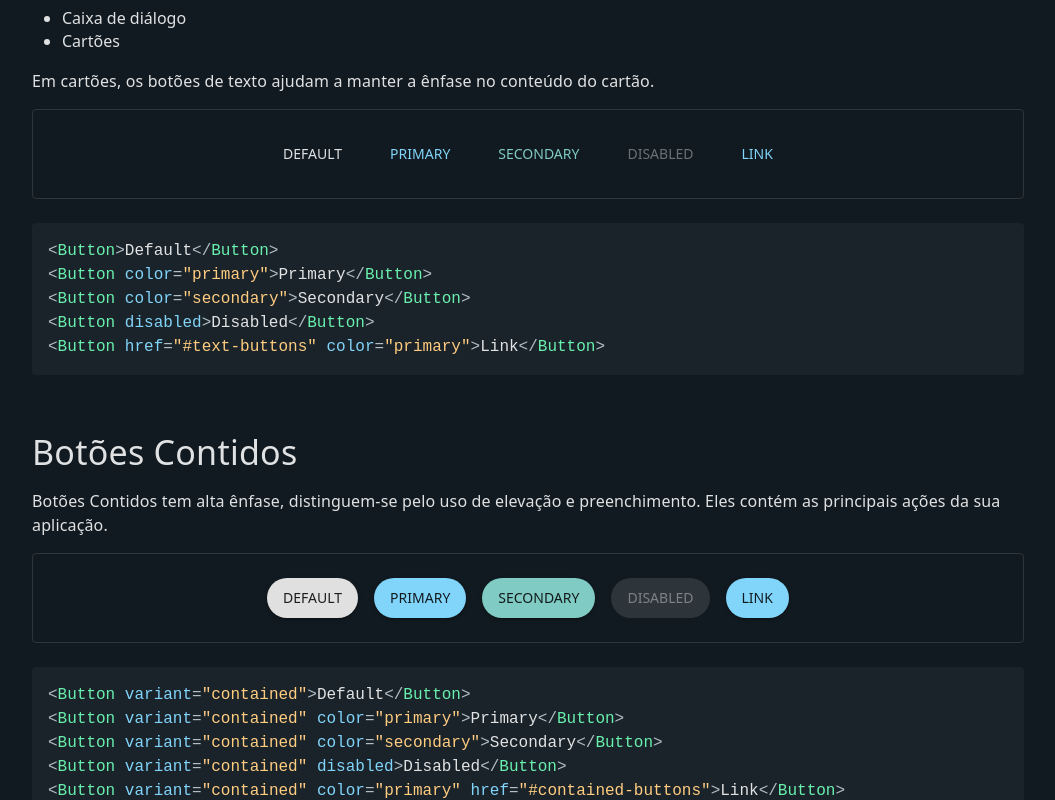
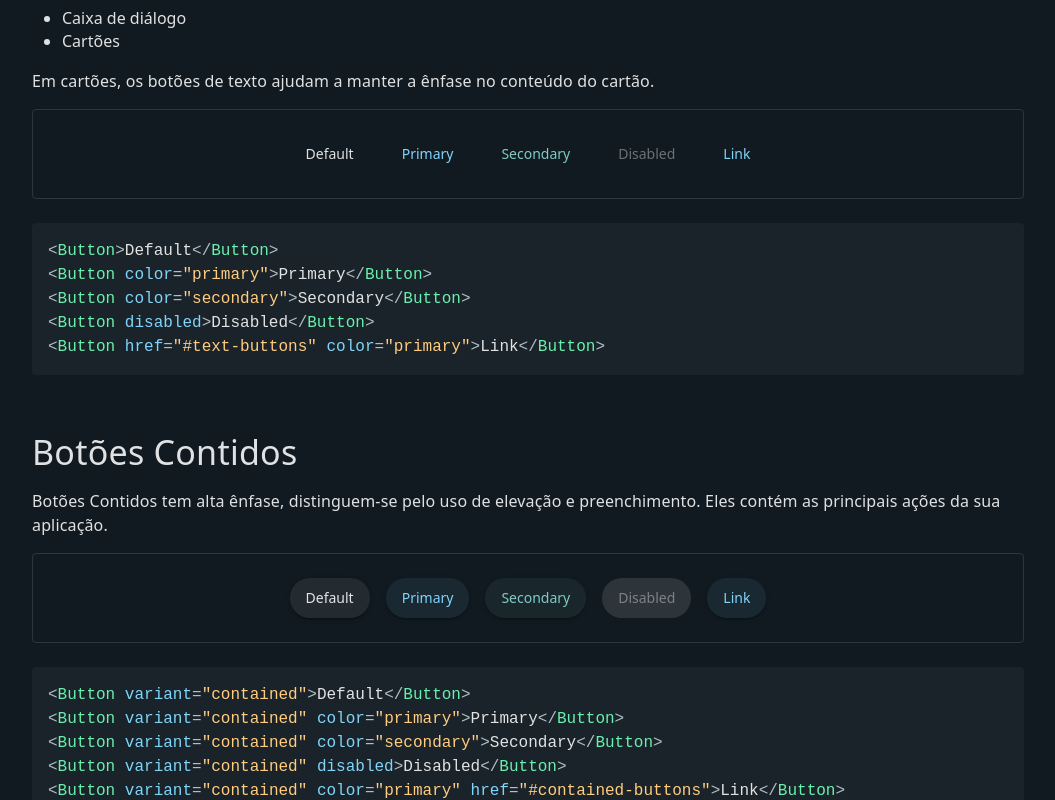
Before and after one commit to deyvischarles/xnorlax, a Next.js app: page /design in a window 1280 px wide. Shown: the part 7080-7880 px from the top of the page, without its empty margins (112-1167 px from the left). Built offline with nearby package versions, Linux system fonts and the light colour scheme; no server answers.

Commit message:
Updating button styles

```diff
--- a/src/styles/Button/index.ts
+++ b/src/styles/Button/index.ts
@@ -15,11 +15,9 @@ const Button = styled.button<Ibutton>`
     border: none;
     border-radius: 20px;
     height: 40px;
-    line-height: 40px;
     padding: 0 16px;
     font-size: 14px;
     font-weight: 500;
-    text-transform: uppercase;
     vertical-align: middle;
     text-align: center;
     cursor: pointer;
@@ -110,74 +108,74 @@ const Button = styled.button<Ibutton>`
     }
 
     ${props => props.variant === "contained" && css`
-        color: rgba(0, 0, 0, .87);
-        background-color: #e0e0e0;
+        color: ${props => props.theme.colors.primaryText};
+        background-color: ${props => props.theme.colors.hovered};
         box-shadow: 0px 3px 1px -2px rgba(0,0,0,0.2), 0px 2px 2px 0px rgba(0,0,0,0.14), 0px 1px 5px 0px rgba(0,0,0,0.12);
 
         &:hover {
             box-shadow: 0px 2px 4px -1px rgb(0 0 0 / 20%), 0px 4px 5px 0px rgb(0 0 0 / 14%), 0px 1px 10px 0px rgb(0 0 0 / 12%);
-            background-color: #d5d5d5;
+            background-color: ${props => props.theme.colors.hovered};
         }
 
         &:active {
-            background-color: #d5d5d5;
+            background-color: ${props => props.theme.colors.hovered};
         }
 
         &:focus {
-            background-color: #d5d5d5;
+            background-color: ${props => props.theme.colors.hovered};
         }
 
         .ripple {
-            background: ${props => props.theme.colors.wavesOnRaised};
+            background: ${props => props.theme.colors.waves};
         }
 
         ${props.color === "primary" && css`
-            color: ${props => props.theme.colors.primaryColorContrast};
-            background-color: ${props => props.theme.colors.primaryColor};
+            color: ${props => props.theme.colors.primaryColor};
+            background-color: ${props => props.theme.colors.hoveredPrimary};
 
             i {
-                color: ${props => props.theme.colors.primaryColorContrast};
+                color: ${props => props.theme.colors.primaryColor};
             }
 
             &:hover {
-                background-color: ${props => props.theme.colors.primaryColor};
+                background-color: ${props => props.theme.colors.hoveredPrimary};
             }
 
             &:active {
-                background-color: ${props => props.theme.colors.primaryColor};
+                background-color: ${props => props.theme.colors.hoveredPrimary};
             }
 
             &:focus {
-                background-color: ${props => props.theme.colors.primaryColor};
+                background-color: ${props => props.theme.colors.hoveredPrimary};
             }
 
             .ripple {
-                background: ${props => props.theme.colors.wavesOnRaisedPrimary};
+                background: ${props => props.theme.colors.wavesOnPrimary};
             }
         `}
 
         ${props.color === "secondary" && css`
-            color: ${props => props.theme.colors.secondaryColorContrast};
-            background-color: ${props => props.theme.colors.secondaryColor};
+            color: ${props => props.theme.colors.secondaryColor};
+            background-color: ${props => props.theme.colors.hoveredSecondary};
 
             i {
                 color: ${props => props.theme.colors.secondaryColorContrast};
             }
 
             &:hover {
-                background-color: ${props => props.theme.colors.secondaryColor};
+                background-color: ${props => props.theme.colors.hoveredSecondary};
             }
 
             &:active {
-                background-color: ${props => props.theme.colors.secondaryColor};
+                background-color: ${props => props.theme.colors.hoveredSecondary};
             }
 
             &:focus {
-                background-color: ${props => props.theme.colors.secondaryColor};
+                background-color: ${props => props.theme.colors.hoveredSecondary};
             }
 
             .ripple {
-                background: ${props => props.theme.colors.wavesOnRaisedSecondary};
+                background: ${props => props.theme.colors.wavesOnSecondary};
             }
         `}
 
```
